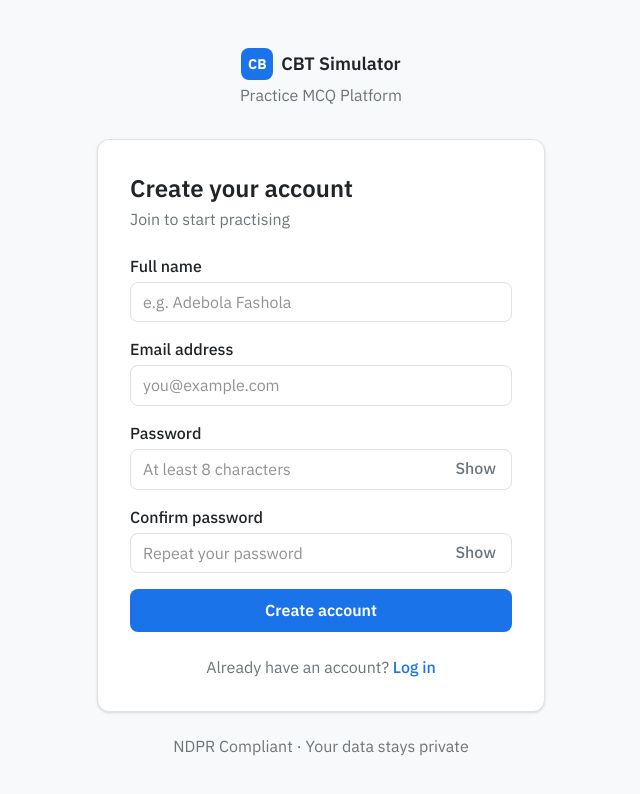
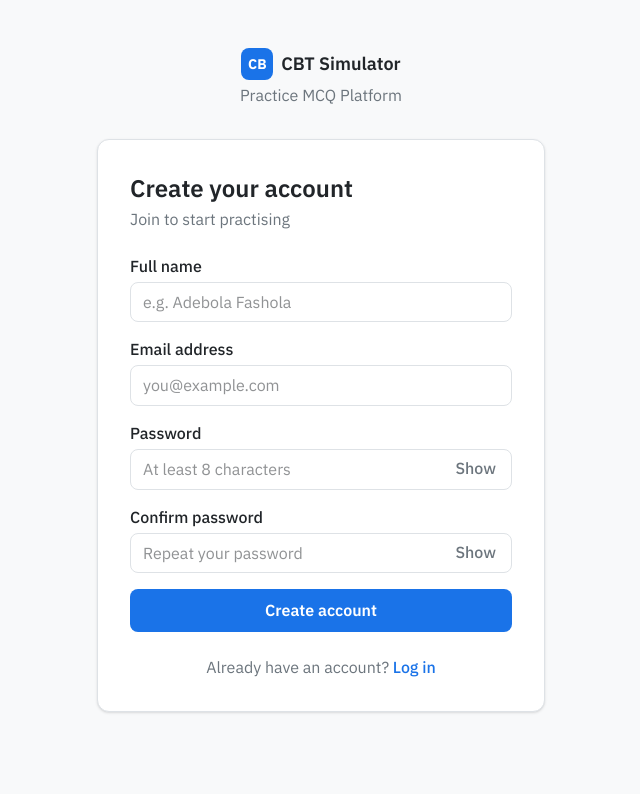
Before and after one commit to Gbolahann/cbt-simulator, a Next.js app: page /register in a window 1280 px wide. Shown: the top 794 px of the page, without its empty margins (319-959 px from the left). Built offline with nearby package versions, Linux system fonts and the light colour scheme; no server answers.

Commit message:
fix: correct config import paths in dashboard page

```diff
--- a/src/app/dashboard/page.tsx
+++ b/src/app/dashboard/page.tsx
@@ -3,8 +3,8 @@ import { auth, signOut } from "@/lib/auth";
 import { prisma } from "@/lib/prisma";
 import { redirect } from "next/navigation";
 import Link from "next/link";
-import { COURSES } from "../../config/courses";
-import { EXAM_CONFIG } from "../../config/exam.config";
+import { COURSES } from "../../../config/courses";
+import { EXAM_CONFIG } from "../../../config/exam.config";
 import HowItWorks from "@/components/HowItWorks";
 
 async function getCourseStats(userId: string) {
--- a/src/app/register/page.tsx
+++ b/src/app/register/page.tsx
@@ -274,13 +274,6 @@ export default function RegisterPage() {
           </Link>
         </p>
       </div>
-
-      <p
-        className="mt-6 text-center text-xs"
-        style={{ color: "var(--color-text-muted)" }}
-      >
-        NDPR Compliant · Your data stays private
-      </p>
     </div>
   );
 }
```
